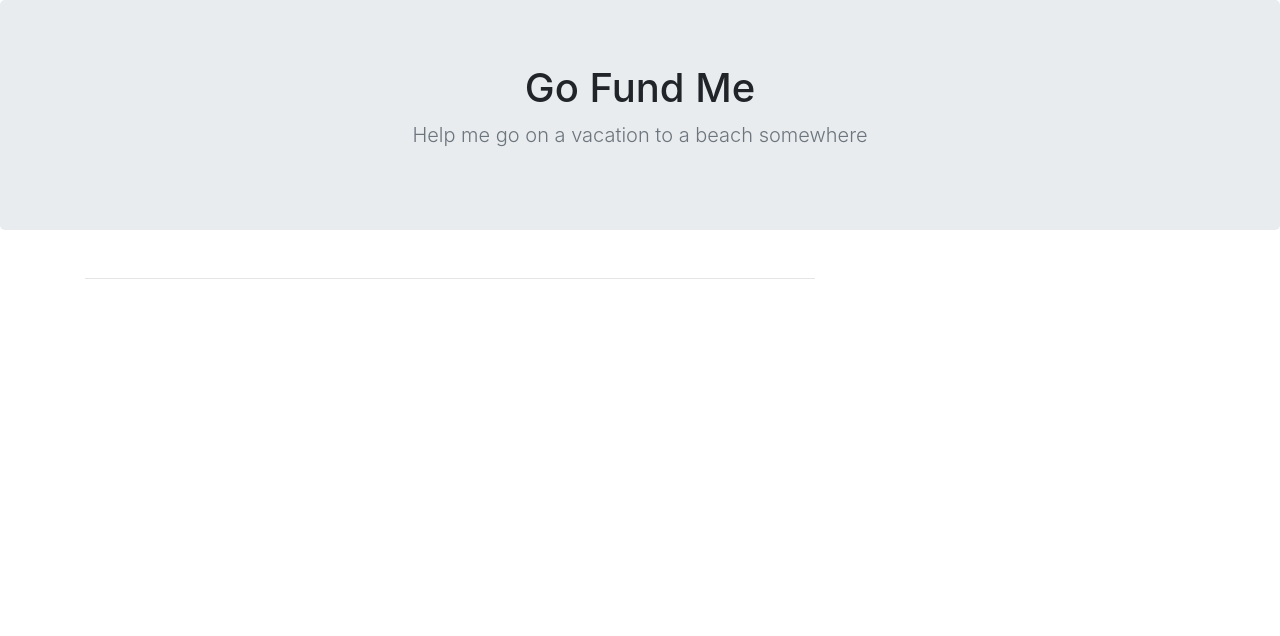
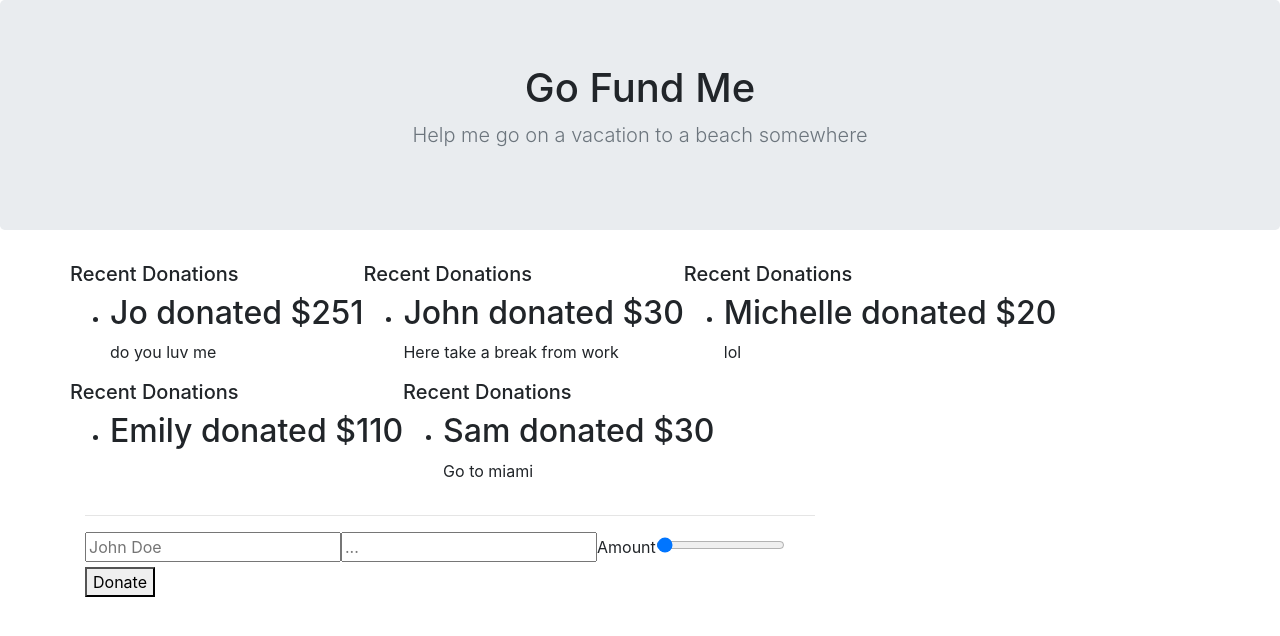
Before and after one commit to joinpursuit/Pursuit-Core-Web-Props-Lab-Tested, a React (Create React App) app: page / in a window 1280 px wide. Shown: the top 636 px of the page. Built offline with nearby package versions, Linux system fonts and the light colour scheme.

Commit message:
working on lab

```diff
--- a/src/App.js
+++ b/src/App.js
@@ -1,4 +1,6 @@
 import React from "react";
+import RecentDonations from "./Components/RecentDonations"
+import DonationForm from "./Components/DonationForm"
 
 import TopBar from "./Components/TopBar";
 
@@ -39,17 +41,22 @@ const donations = [
 
 export default class App extends React.Component {
   render() {
+    const donated = donations.map(donation =>{
+      return <RecentDonations name={donation.name} amount={donation.amount} caption={donation.caption} key={donation.id}/>
+    })
     return (
       <>
         <TopBar />
         <div className="container">
           <div className="row">
             {/* TODO: Donations */}
+              {donated}
 
             <div className="col-8">
               {/* TODO: Progress */}
               <hr />
               {/* TODO: DonationForm */}
+              <DonationForm/>
             </div>
           </div>
         </div>
--- a/src/Components/DonationForm.js
+++ b/src/Components/DonationForm.js
@@ -1,7 +1,18 @@
 import React from "react";
 
 const DonationForm = () => {
-  return null;
+  return (
+    <div>
+    <form>
+      <input id="NameInput" placeholder="John Doe" type="text"/>
+      <input id="captionInput" placeholder="..." type="text"/>
+      <label for="donationBar">Amount</label>
+      <input type="range" id="donationBar" name="Amount" min="0" max="1000" value="5" step="10" />
+      <button type="button">Donate</button>
+
+    </form>
+    </div>
+  )
 };
 
 export default DonationForm;
--- a/src/Components/RecentDonations.js
+++ b/src/Components/RecentDonations.js
@@ -1,7 +1,21 @@
 import React from "react";
 
-const RecentDonations = () => {
-  return null;
+const RecentDonations = (props) => {
+  const { name,amount,caption } = props
+  return (
+    <div className="recentDonations">
+      <h5>Recent Donations</h5>
+    <ul>
+      <li>
+
+      <h2>{name} donated ${amount}</h2>
+      <p>{caption}</p>
+
+
+      </li>
+    </ul>
+    </div>
+  )
 };
 
 export default RecentDonations;
```
